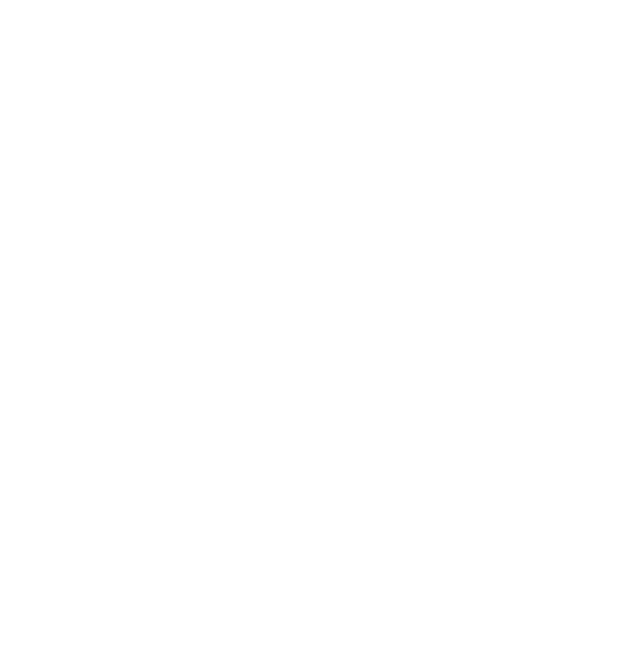
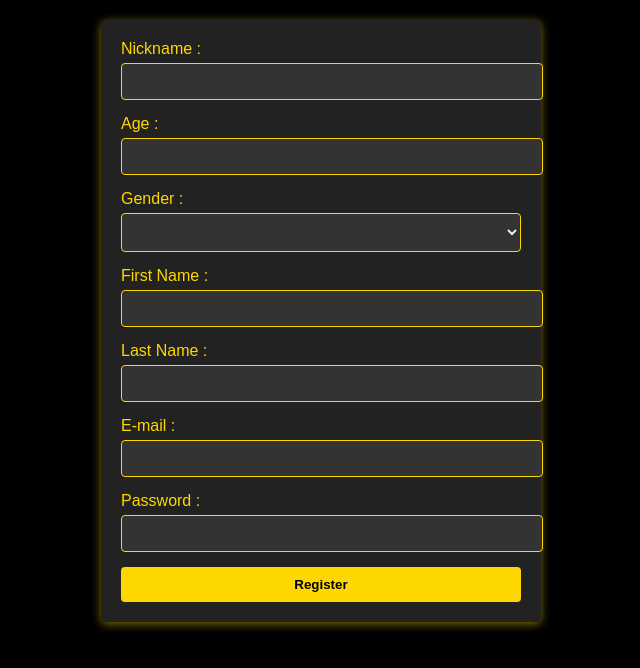
Before and after one commit to Ailura4020/real-time-forum, a plain HTML site: page index.html in a window 1280 px wide. Shown: the whole page, without its empty margins (319-959 px from the left). Drawn offline with Linux system fonts and the light colour scheme.

Commit message:
register formulaire

```diff
--- a/index.html
+++ b/index.html
@@ -7,6 +7,29 @@
     <title>Forum</title>
 </head>
 <body>
-
+    <section id="register">
+<form action="/register" method="POST">
+    <label for="Nickname">Nickname :</label>
+    <input type="text" id="nickname" name="nickname" required>
+    <label for="Age">Age :</label>
+    <input type="text" id="age" name="age" required min="1" max="120">
+    <label for="Gender">Gender :</label>
+    <select name="gender" id="gender" required>
+        <option value="Select your gender"></option>
+        <option value="masculin">Male</option>
+        <option value="feminin">Female</option>
+        <option value="non-binaire">non-binary</option>
+    </select>
+    <label for="First_Name">First Name :</label>
+    <input type="text" id="first_name" name="first_name" required>
+    <label for="Last_Name">Last Name :</label>
+    <input type="text" id="last_name" name="last_name" required>
+    <label for="Email">E-mail :</label>
+    <input type="text" id="email" name="email" required>
+    <label for="Password">Password :</label>
+    <input type="text" id="password" name="password" required>
+<button type="submit">Register</button>
+</form>
+    </section>
 </body>
 </html>
--- a/style.css
+++ b/style.css
@@ -0,0 +1,63 @@
+/* style.css */
+
+/* Style général du corps de la page */
+body {
+    font-family: 'Arial', sans-serif;
+    background-color: #000; /* Noir pour l'espace */
+    color: #f0f0f0; /* Couleur de texte claire */
+    margin: 0;
+    padding: 20px;
+}
+
+/* Style de la section d'inscription */
+#register {
+    background-color: #222; /* Gris foncé pour le fond du formulaire */
+    border-radius: 5px;
+    box-shadow: 0 2px 10px rgba(255, 215, 0, 0.5); /* Ombre dorée */
+    padding: 20px;
+    max-width: 400px;
+    margin: 0 auto; /* Centre la section */
+}
+
+/* Style des titres de section */
+h1 {
+    text-align: center;
+    color: #FFD700; /* Or pour le titre */
+    text-shadow: 2px 2px 5px rgba(0, 0, 0, 0.7); /* Ombre pour le texte */
+}
+
+/* Style des labels */
+label {
+    display: block;
+    margin-bottom: 5px;
+    color: #FFD700; /* Or pour les labels */
+}
+
+/* Style des champs de saisie */
+input[type="text"],
+select {
+    width: 100%;
+    padding: 10px;
+    margin-bottom: 15px;
+    border: 1px solid #FFD700; /* Bordure dorée */
+    border-radius: 4px;
+    background-color: #333; /* Fond gris foncé pour les champs */
+    color: #f0f0f0; /* Couleur de texte claire */
+}
+
+/* Style du bouton de soumission */
+button {
+    background-color: #FFD700; /* Or pour le bouton */
+    color: #000; /* Texte noir */
+    padding: 10px;
+    border: none;
+    border-radius: 4px;
+    cursor: pointer;
+    width: 100%;
+    font-weight: bold; /* Texte en gras */
+}
+
+button:hover {
+    background-color: #FFC107; /* Couleur dorée plus claire au survol */
+    transition: background-color 0.3s; /* Transition douce */
+}
```
